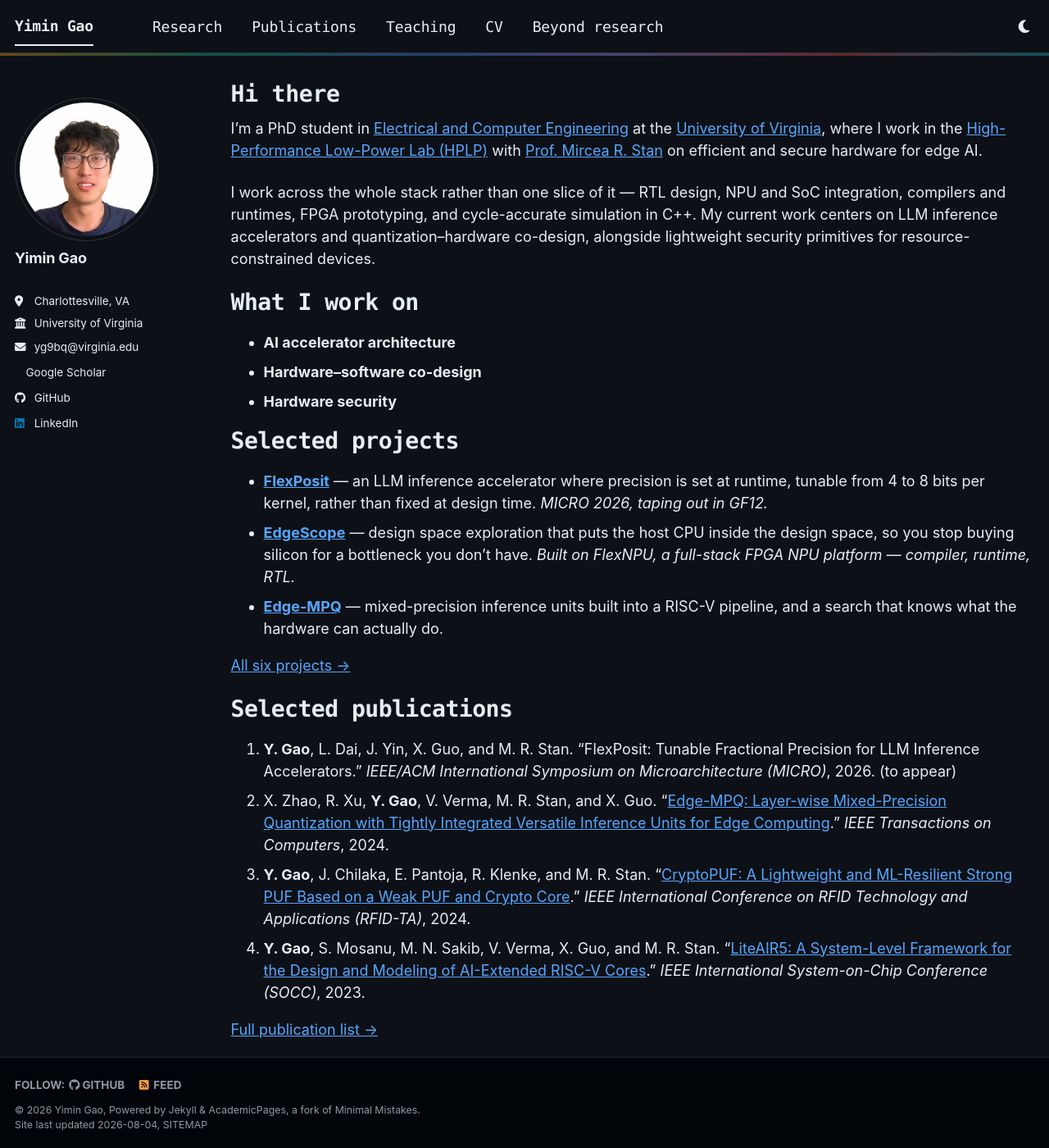
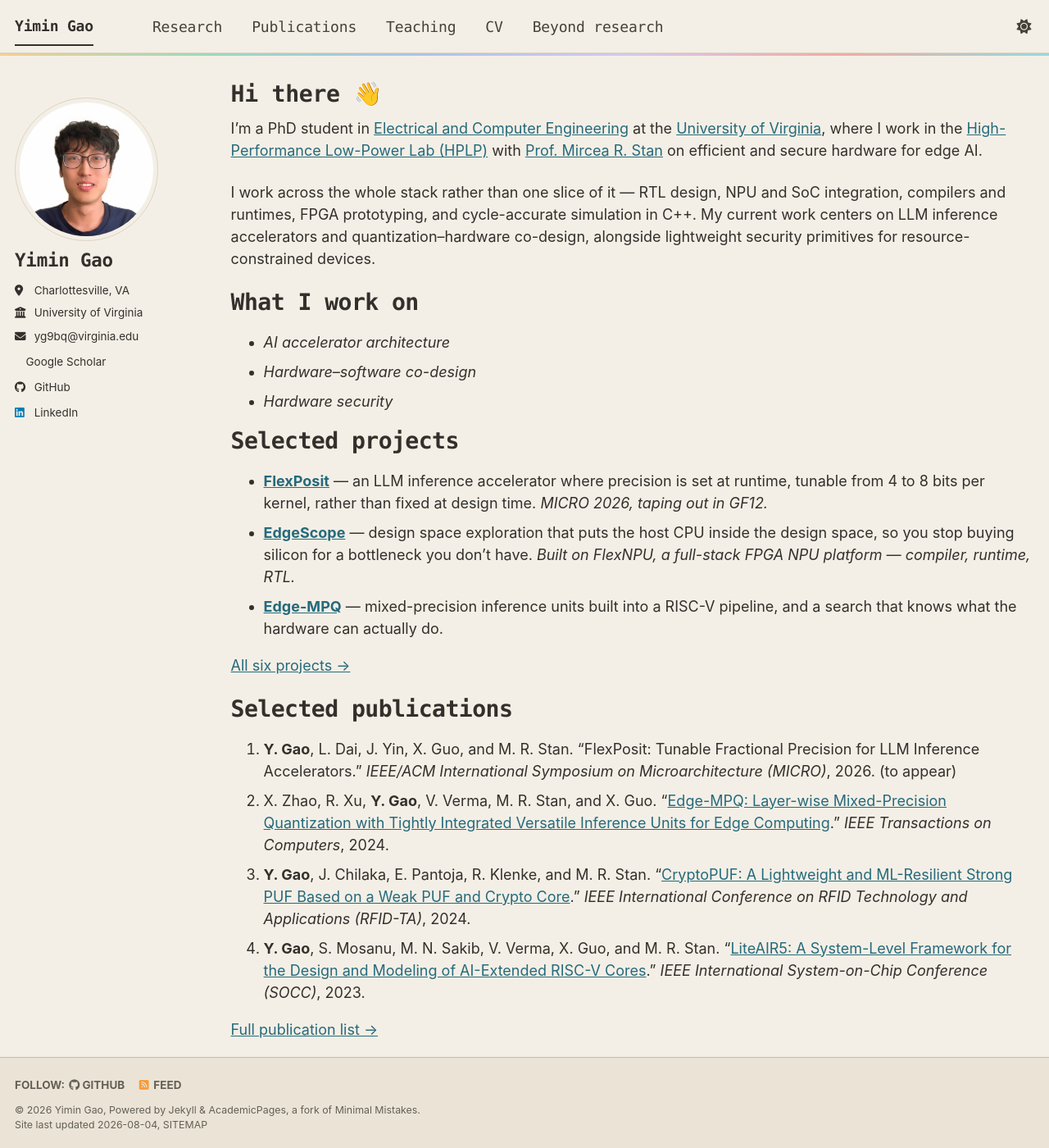
Before and after one commit to YiminGao0113/YiminGao0113.github.io, a Jekyll site: the page built from _pages/about.md, in a window 1280 px wide and 1400 px high. Shown: the whole window at 82% size. Built offline with Jekyll 4.4.1, drawn with Linux system fonts in a browser that asks for light colours; a style sheet for code colours, icons or effects is not loaded.

Commit message:
Light default, italic focus areas, sidebar name larger and monospace
- default_theme flips to light.
- The three What I work on entries are italic rather than bold; bold was
  competing with the section heading directly above them.
- Sidebar name goes up a step to $type-size-4 and picks up the monospace
  stack. The theme sets `.sidebar .author__name` at two classes, which
  outranked the single-class rule in the TECH TYPE block, so the name had
  stayed sans-serif while the rest of the chrome changed.
- Sidebar gap cut from 1.5em to 0.7em -- the first attempt overshot.
- Homepage heading gains a wave emoji.

Co-Authored-By: Claude Opus 5 (1M context) <noreply@anthropic.com>

```diff
--- a/_config.yml
+++ b/_config.yml
@@ -9,7 +9,7 @@
 # Basic Site Settings
 locale                   : "en-US"
 site_theme               : "default" # The available themes options are "default", "air", "sunrise", "mint", "dirt" and "contrast"
-default_theme            : "dark"    # "dark" or "light" -- what a visitor sees before they touch the toggle
+default_theme            : "light"   # "dark" or "light" -- what a visitor sees before they touch the toggle
 title                    : "Yimin Gao"
 title_separator          : "-"
 name                     : &name "Yimin Gao"
--- a/_pages/about.md
+++ b/_pages/about.md
@@ -1,6 +1,6 @@
 ---
 permalink: /
-title: "Hi there"
+title: "Hi there 👋"
 author_profile: true
 redirect_from:
   - /about/
@@ -13,9 +13,9 @@ I work across the whole stack rather than one slice of it — RTL design, NPU an
 
 What I work on
 ======
-- **AI accelerator architecture**
-- **Hardware–software co-design**
-- **Hardware security**
+- *AI accelerator architecture*
+- *Hardware–software co-design*
+- *Hardware security*
 
 Selected projects
 ======
--- a/_sass/layout/_extras.scss
+++ b/_sass/layout/_extras.scss
@@ -78,11 +78,16 @@ html[data-theme="dark"] {
    ========================================================================== */
 
 .author__content {
-  margin-bottom: 1.5em;
+  margin-bottom: 0.7em;
 }
 
-.author__urls-wrapper {
-  padding-top: 0.25em;
+/* The theme sets `.sidebar .author__name` at two classes, which outranks the
+   single-class rule in the TECH TYPE block above -- so the name was still
+   sans-serif while the rest of the chrome was monospace. Matched here, and
+   bumped a step from $type-size-5. */
+.sidebar .author__name {
+  font-family: $techmono;
+  font-size: $type-size-4;
 }
 
 /* ==========================================================================
```
Also changed, not shown: _includes/head/custom.html (+4 -4 lines).
